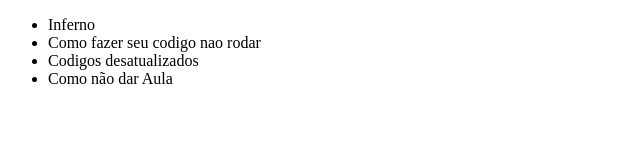
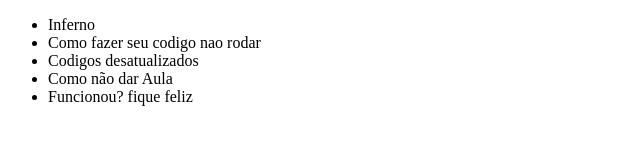
Before and after one commit to Kaique-FS/Curso-Alura-Git, a plain HTML site: page index.html in a window 1280 px wide. Shown: the whole page, without its empty margins (0-640 px from the left). Drawn offline with Linux system fonts and the light colour scheme.

Commit message:
Adicionando Aula

```diff
--- a/index.html
+++ b/index.html
@@ -10,6 +10,7 @@
         <li>Como fazer seu codigo nao rodar</li>
         <li>Codigos desatualizados</li>
         <li>Como não dar Aula</li>
+        <li>Funcionou? fique feliz</li>
     </ul>
 </body>
 </html>
```
